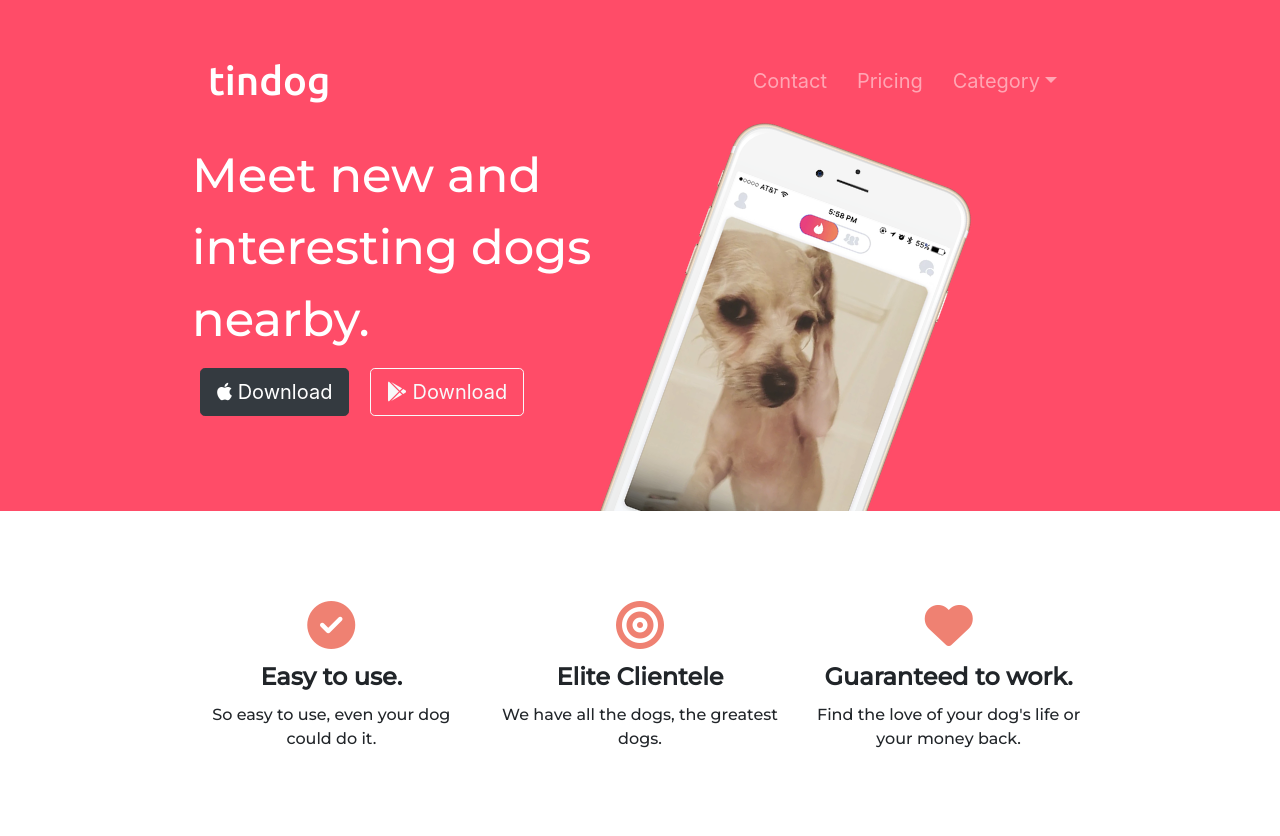
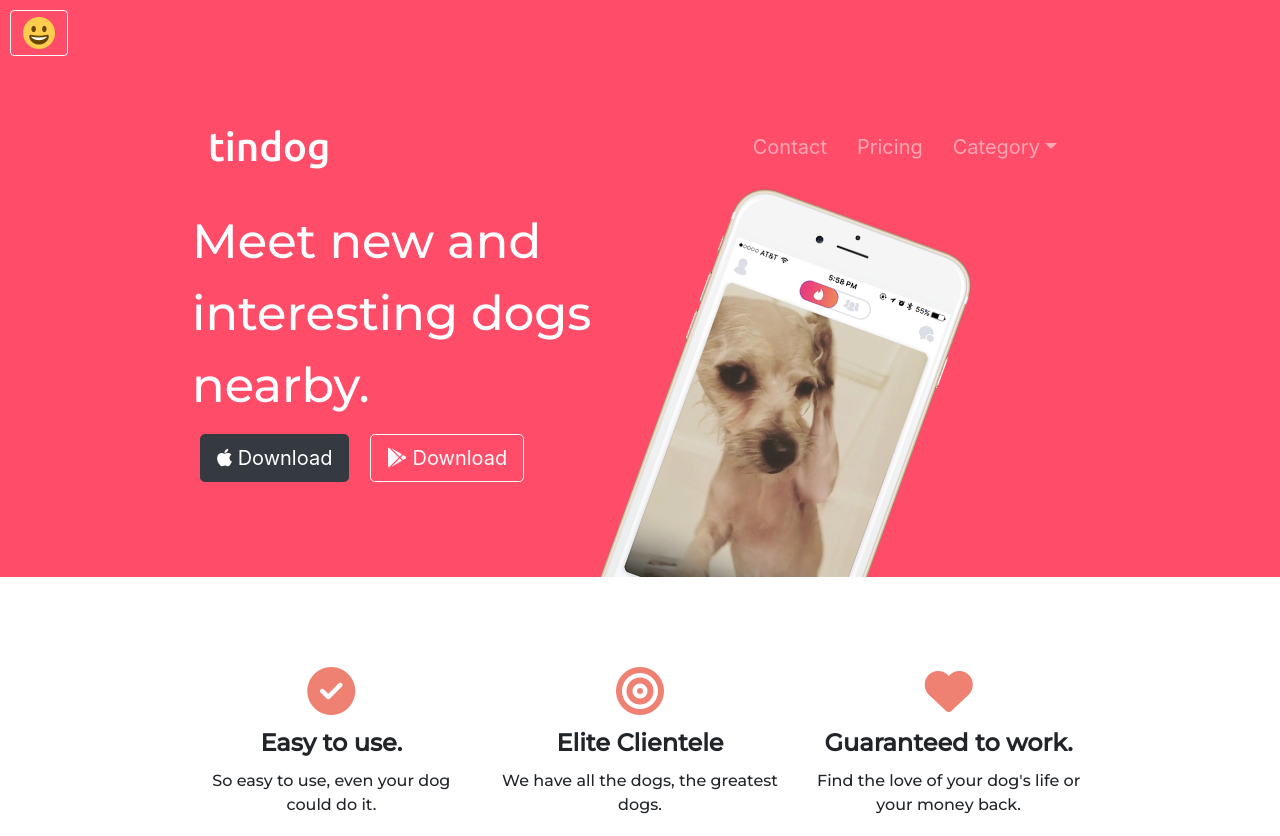
Before and after one commit to NicT2/CIS440RebelScrum, a plain HTML site: page ProjectTemplate/index.html in a window 1280 px wide. Shown: the top 836 px of the page. Drawn offline with nearby package versions, Linux system fonts and the light colour scheme.

Commit message:
Added button and smile.png
button, no functionality

```diff
--- a/ProjectTemplate/index.html
+++ b/ProjectTemplate/index.html
@@ -53,6 +53,9 @@
 <body>
 
   <section id="title">
+
+    <!-- survey button -->
+  <button class = "btn btn-outline-light" style="margin: 10px;"><img src="./images/smile.png" ></button>
 
     <div class="container-fluid">
     <!-- Nav Bar -->
```
Also changed, not shown: ProjectTemplate/images/smile.png (added).
